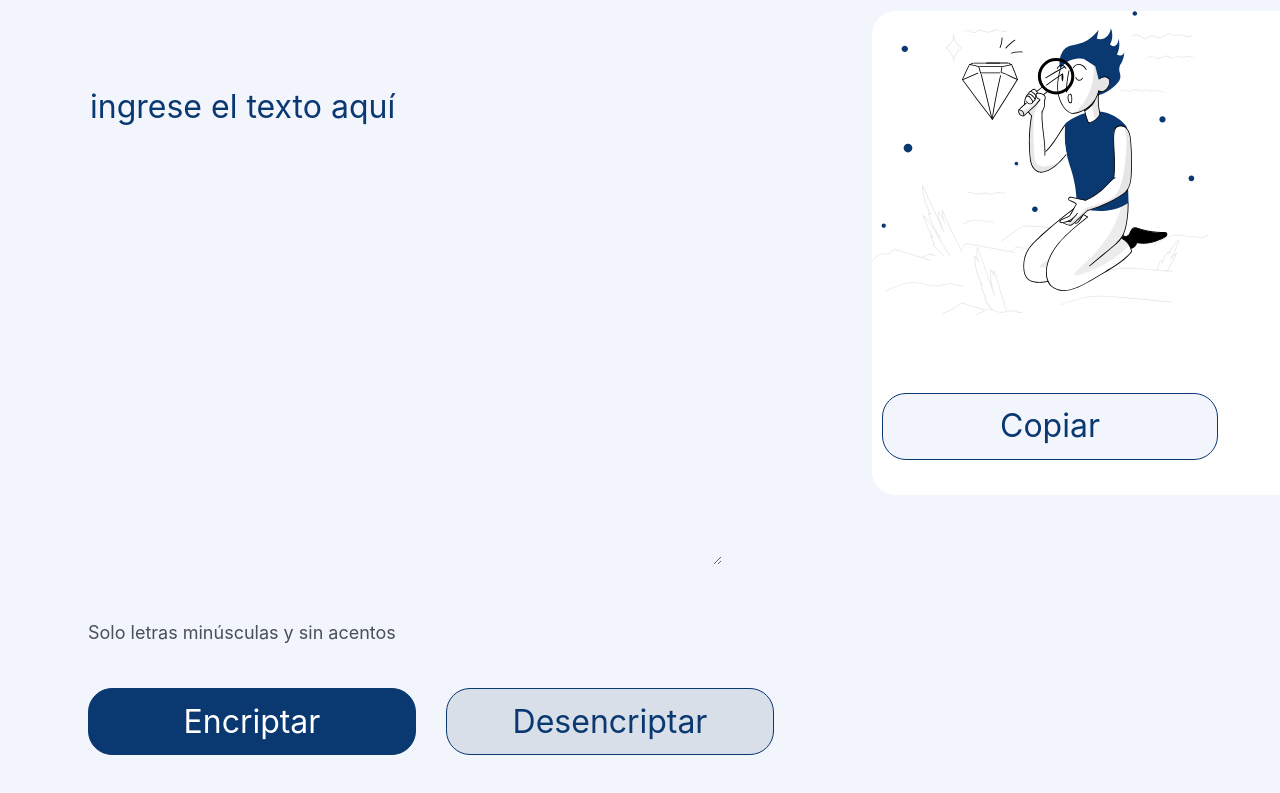
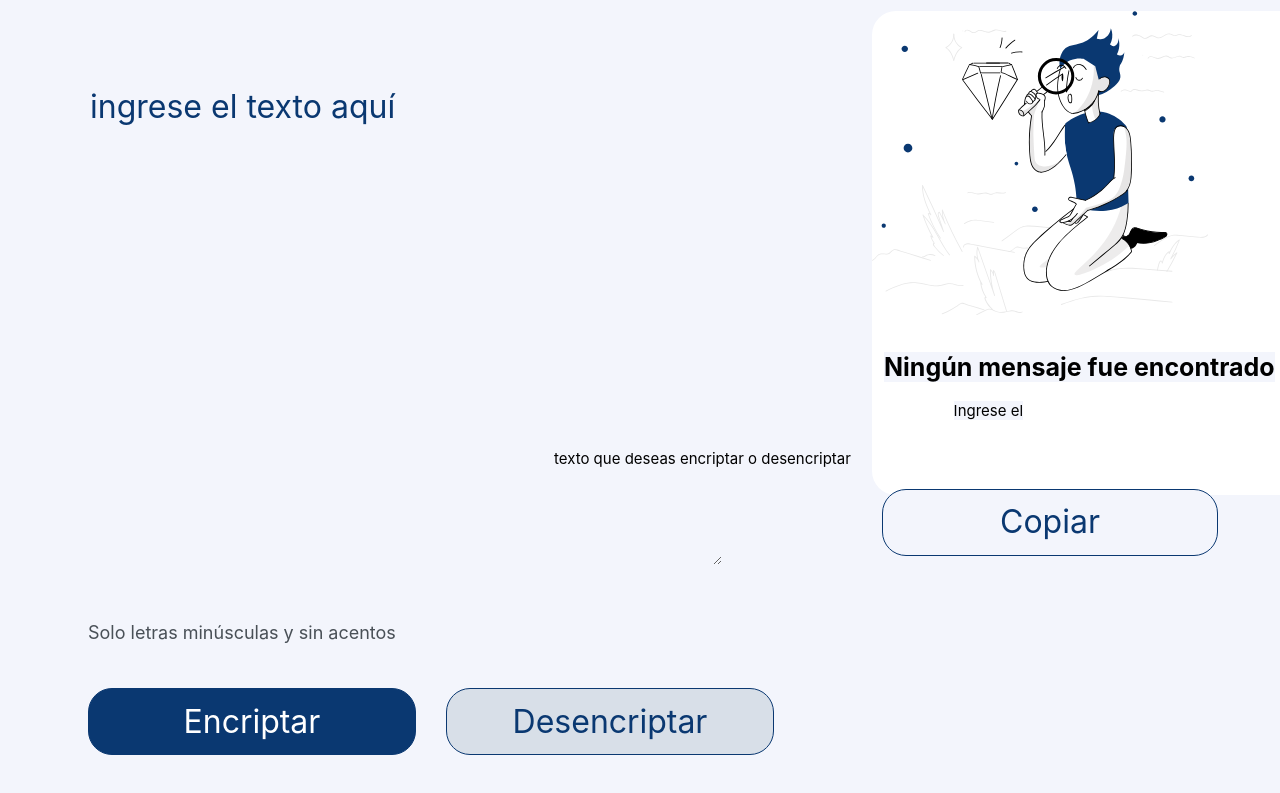
Before and after one commit to Brarias/encriptador, a plain HTML site: page index.html in a window 1280 px wide. Shown: the part 91-884 px from the top of the page. Drawn offline with Linux system fonts and the light colour scheme.

Commit message:
Agrego aviso de ningún mensaje encontrado

```diff
--- a/imagenes/styles.css
+++ b/imagenes/styles.css
@@ -95,6 +95,25 @@ outline: none;
 
 .aviso-copiado{
   position: fixed;
-  right: 800px;
+  right: 820px;
   bottom: 500px;
 }
+
+.text-one{
+  position: relative;
+  top: 350px;
+  left: 110px;
+  width: 336px;
+  height: 60px;
+  font-size: 25px;
+  font-weight: bold;
+}
+
+.text-two{
+  position: relative;
+  width: 336px;
+  height: 60px;
+  top: 390px;
+  right: 220px;
+  font-size: 15px;
+}
--- a/index.html
+++ b/index.html
@@ -31,12 +31,17 @@
       </div>
     </section>
     <section>
-      <textarea class="mensaje" cols="20" rows="10"></textarea>
+      <textarea class="mensaje" cols="20" rows="10">
+      </textarea>
+      <label class="text-one">Ningún mensaje fue encontrado</label>
+      <label class="text-two">Ingrese el texto que deseas encriptar o desencriptar</label>
+      <div class="aviso-copiado"></div>
+
       <div>
         <button class="copiar" onclick="copiar()">Copiar</button>
       </div>
     </section>
-    <div class="aviso-copiado"></div>
+
   </main>
 
   <script src="main.js"></script>
--- a/main.js
+++ b/main.js
@@ -10,6 +10,8 @@ La letra "u" es convertida para "ufat"
 function encriptar() {
   let mensaje = document.querySelector(".text-area").value;
   let resultado = document.querySelector(".mensaje");
+  let textOne = document.querySelector(".text-one");
+  let textTwo = document.querySelector(".text-two");
 
   let cifrado = mensaje
     .replace(/e/gi, "enter")
@@ -19,6 +21,8 @@ function encriptar() {
     .replace(/u/gi, "ufat");
 
   resultado.style.backgroundImage = "none";
+  textOne.textContent = "";
+  textTwo.textContent = "";
   resultado.textContent = cifrado;
 }
 
@@ -62,19 +66,8 @@ function aviso() {
 
 function copiar() {
   let resultado = document.querySelector(".mensaje");
-  resultado.select();
+  //resultado.select();
   document.execCommand("copy");
 
   aviso();
 }
-
-/*
-.aviso-copiado{
-  width: 120px;
-  height: 40px;
-  border: 1px solid #0A3871;
-  font-size: 25px;
-  text-align: center;
-  padding: 2px;
-}
-*/
```
